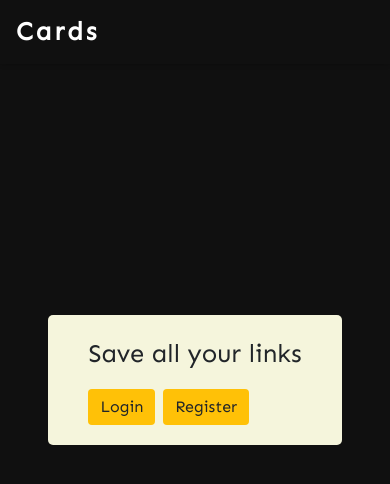
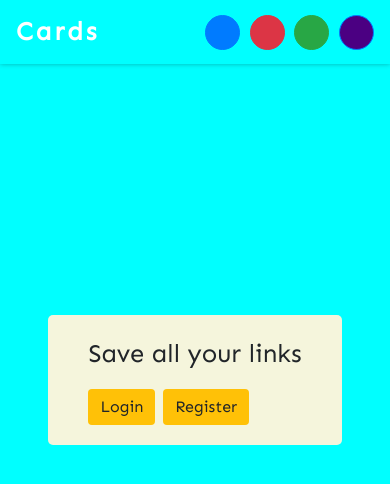
Before and after one commit to jaybarnes33/link-preview, a Next.js app: page / in a window 390 px wide. Shown: the top 484 px of the page. Built offline with nearby package versions, Linux system fonts and the light colour scheme; no server answers.

Commit message:
add colors

```diff
--- a/src/components/Header.tsx
+++ b/src/components/Header.tsx
@@ -1,5 +1,5 @@
 import { useEffect, useState } from "react";
-import { Navbar, Container, Nav, NavDropdown } from "react-bootstrap";
+import { Navbar, Container, Nav, NavDropdown, Button } from "react-bootstrap";
 import Link from "next/link";
 import Router from "next/router";
 import useUser from "@/hooks/useUser";
@@ -19,6 +19,10 @@ const Header = () => {
     setClicked(!clicked);
   };
 
+  const setTheme = (e) => {
+    document.documentElement.style.setProperty("--hue", e.target.id);
+  };
+
   return (
     <header>
       <Navbar expand="lg" collapseOnSelect>
@@ -26,7 +30,12 @@ const Header = () => {
           <Navbar.Brand>
             <Link href="/">Cards</Link>
           </Navbar.Brand>
-
+          <div className="theme-colors" onClick={setTheme}>
+            <Button id="211"></Button>
+            <Button id="354" variant="danger"></Button>
+            <Button id="134" variant="success"></Button>
+            <Button id="275" style={{ backgroundColor: "indigo" }}></Button>
+          </div>
           {user && (
             <>
               {" "}
--- a/src/components/Layout.tsx
+++ b/src/components/Layout.tsx
@@ -14,6 +14,7 @@ const Layout = ({ children }) => {
           rel="stylesheet"
         /> */}
       </Head>
+
       <main className="app">{children}</main>
 
       <Footer />
--- a/src/styles/globals.css
+++ b/src/styles/globals.css
@@ -9,10 +9,16 @@ h5,
 h6 {
   font-family: "Ubuntu Mono", monospace;
 } */
+
+:root {
+  --hue: 180;
+  --main-color: hsl(var(--hue), 100%, 50%);
+}
+
 .app {
   min-height: 100vh;
   padding: 15vh 0;
-  background-color: #101010;
+  background-color: var(--main-color);
 }
 
 header {
@@ -21,7 +27,20 @@ header {
   box-shadow: 0 0px 5px 0 rgba(0, 0, 0, 0.3);
   width: 100%;
   z-index: 4;
-  background-color: #101010e2;
+  background-color: hsl(var(--hue), 100%, 50%);
+}
+
+header .theme-colors {
+  display: flex;
+  justify-content: center;
+  width: fit-content;
+  gap: 0.6rem;
+}
+
+header .theme-colors button {
+  width: 35px;
+  height: 35px;
+  border-radius: 50%;
 }
 
 .cardWrapper .dropdown {
@@ -34,7 +53,7 @@ header {
 .dropdown .bi,
 .dropdown-toggle {
   background: none;
-  color: #101010;
+  color: var(--main-color);
   border: none;
 }
 
@@ -91,7 +110,7 @@ nav .profiletext {
 }
 
 .dropdown-item {
-  color: #101010 !important;
+  color: var(--main-color) !important;
 }
 
 .dropdown-toggle {
@@ -127,7 +146,7 @@ a:hover {
   } */
 
   nav {
-    background-color: #101010;
+    background-color: var(--main-color);
   }
 
   .nav-item {
@@ -144,7 +163,7 @@ a:hover {
   /*
   .nav-item a,
   .logout a {
-    color: #101010 !important;
+    color: var(--main-color) !important;
     font-size: 1.4rem;
   } */
 }
```
